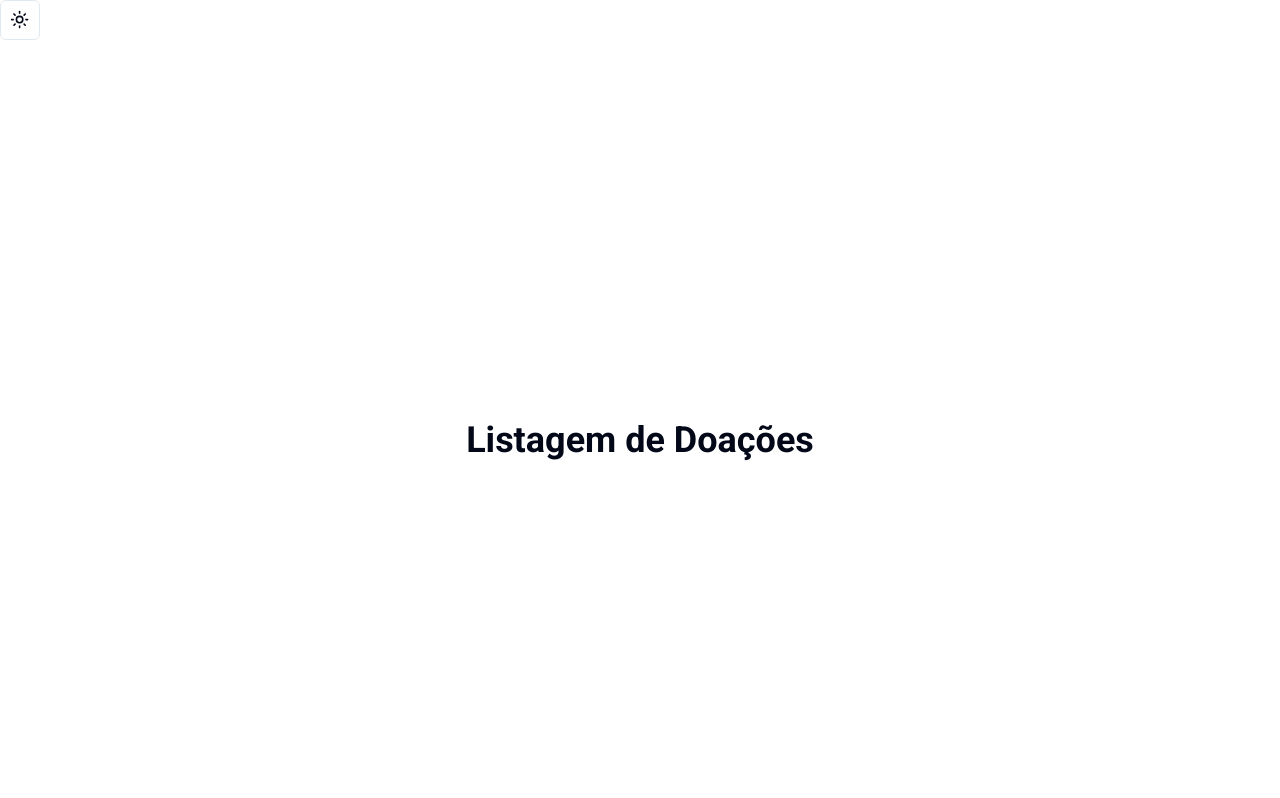
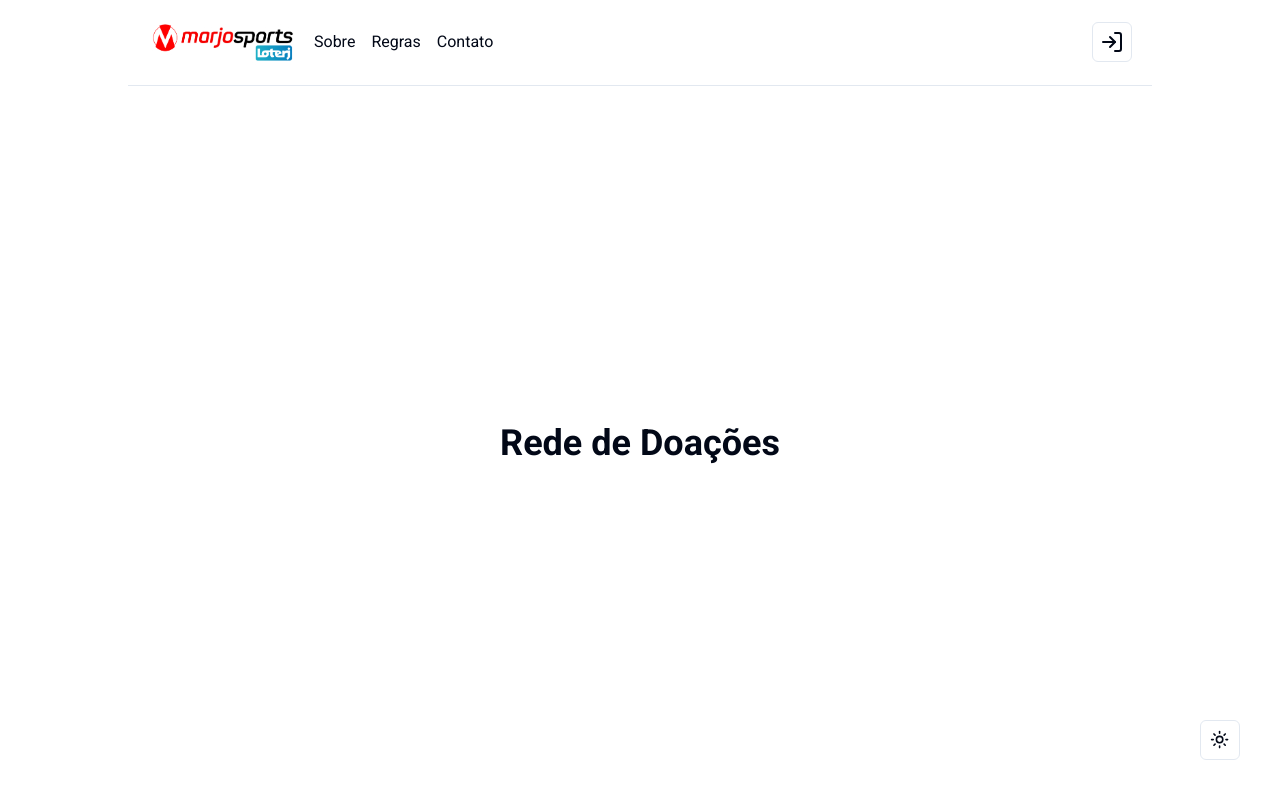
Before and after one commit to famgz/hackathon_marjosports_2024, a Next.js app: page / in a window 1280 px wide. Shown: the top 798 px of the page. Built offline with nearby package versions, Linux system fonts and the light colour scheme.

Commit message:
feat: add header

```diff
--- a/app/globals.css
+++ b/app/globals.css
@@ -74,3 +74,7 @@
     @apply bg-background text-foreground;
   }
 }
+
+.flex-center {
+  @apply flex justify-center items-center text-center;
+}
--- a/app/layout.tsx
+++ b/app/layout.tsx
@@ -3,6 +3,7 @@ import { Inter, Roboto } from "next/font/google";
 import "./globals.css";
 import { ThemeProvider } from "@/components/theme-provider";
 import { ModeToggle } from "@/components/mode-toggle";
+import Header from "@/components/header";
 
 const roboto = Roboto({
   subsets: ["latin"],
@@ -10,8 +11,8 @@ const roboto = Roboto({
 });
 
 export const metadata: Metadata = {
-  title: "Listagem de doações",
-  description: "Listagem de doações",
+  title: "Rede de doações",
+  description: "Rede de doações",
 };
 
 export default function RootLayout({
@@ -24,12 +25,13 @@ export default function RootLayout({
       <body className={roboto.className}>
         <ThemeProvider
           attribute="class"
-          defaultTheme="system"
+          defaultTheme="light"
           enableSystem
           disableTransitionOnChange
         >
-          <ModeToggle />
-          <div className="min-w-screen flex min-h-screen flex-col items-center justify-center">
+          <div className="min-w-screen flex min-h-screen flex-col">
+            <ModeToggle />
+            <Header />
             {children}
           </div>
         </ThemeProvider>
--- a/app/page.tsx
+++ b/app/page.tsx
@@ -1,7 +1,7 @@
 export default function Home() {
   return (
-    <h1 className="flex h-full w-full max-w-[1024px] flex-1 items-center justify-center text-4xl font-bold">
-      Listagem de Doações
-    </h1>
+    <div className="flex-center mx-auto h-full w-full max-w-[1024px] flex-1">
+      <h1 className="text-center text-4xl font-bold">Rede de Doações</h1>
+    </div>
   );
 }
--- /dev/null
+++ b/components/header.tsx
@@ -0,0 +1,66 @@
+"use client";
+
+import { CircleUserRoundIcon, LogInIcon, LogOutIcon } from "lucide-react";
+import Image from "next/image";
+import Link from "next/link";
+import { Button } from "./ui/button";
+import { useState } from "react";
+import { User } from "./models/user";
+
+export default function Header() {
+  const [user, setUser] = useState<User | null>(null);
+
+  const localStorageKey = "user";
+
+  const defaultUser = {
+    id: "123123",
+    name: "Carlos Silva",
+    app_name: "teste",
+    cpf: "12345678900",
+    isAdmin: false,
+    password: "senha",
+  };
+
+  function logIn() {
+    localStorage.setItem(localStorageKey, JSON.stringify(defaultUser));
+    setUser(defaultUser);
+  }
+
+  function logOut() {
+    localStorage.removeItem(localStorageKey);
+    setUser(null);
+  }
+
+  return (
+    <div className="w-full">
+      <div className="mx-auto flex w-full max-w-[1024px] items-center justify-between gap-4 border-b p-5">
+        {/* Links */}
+        <div className="flex items-center gap-4">
+          <Image src="/logo.png" height={0} width={150} alt="" />
+          <Link href="/">Sobre</Link>
+          <Link href="/">Regras</Link>
+          <Link href="/">Contato</Link>
+        </div>
+
+        {/* Buttons */}
+        <div className="flex items-center gap-4">
+          {user ? (
+            <>
+              <Button variant={"outline"} size={"icon"} onClick={logOut}>
+                <LogOutIcon />
+              </Button>
+
+              <Button variant={"outline"} size={"icon"}>
+                <CircleUserRoundIcon />
+              </Button>
+            </>
+          ) : (
+            <Button variant={"outline"} size={"icon"} onClick={logIn}>
+              <LogInIcon />
+            </Button>
+          )}
+        </div>
+      </div>
+    </div>
+  );
+}
--- a/components/mode-toggle.tsx
+++ b/components/mode-toggle.tsx
@@ -1,21 +1,22 @@
-'use client';
+"use client";
 
-import * as React from 'react';
-import { Moon, Sun } from 'lucide-react';
-import { useTheme } from 'next-themes';
+import * as React from "react";
+import { Moon, Sun } from "lucide-react";
+import { useTheme } from "next-themes";
 
-import { Button } from '@/components/ui/button';
+import { Button } from "@/components/ui/button";
 import {
   DropdownMenu,
   DropdownMenuContent,
   DropdownMenuItem,
   DropdownMenuTrigger,
-} from '@/components/ui/dropdown-menu';
+} from "@/components/ui/dropdown-menu";
 
 export function ModeToggle() {
   const { setTheme } = useTheme();
 
   return (
+    <div className="fixed bottom-10 right-10">
       <DropdownMenu>
         <DropdownMenuTrigger asChild>
           <Button variant="outline" size="icon">
@@ -25,16 +26,14 @@ export function ModeToggle() {
           </Button>
         </DropdownMenuTrigger>
         <DropdownMenuContent align="end">
-        <DropdownMenuItem onClick={() => setTheme('light')}>
+          <DropdownMenuItem onClick={() => setTheme("light")}>
             Light
           </DropdownMenuItem>
-        <DropdownMenuItem onClick={() => setTheme('dark')}>
+          <DropdownMenuItem onClick={() => setTheme("dark")}>
             Dark
-        </DropdownMenuItem>
-        <DropdownMenuItem onClick={() => setTheme('system')}>
-          System
           </DropdownMenuItem>
         </DropdownMenuContent>
       </DropdownMenu>
+    </div>
   );
 }
--- /dev/null
+++ b/components/models/user.tsx
@@ -0,0 +1,8 @@
+export interface User {
+  id: string;
+  name: string;
+  app_name: string;
+  cpf: string;
+  isAdmin: boolean;
+  password: string;
+}
--- a/package.json
+++ b/package.json
@@ -1,5 +1,5 @@
 {
-  "name": "hackathon_marjosports_uniesp_2024",
+  "name": "hackathon_marjosports_2024",
   "version": "0.1.0",
   "private": true,
   "scripts": {
@@ -11,6 +11,7 @@
   "dependencies": {
     "@radix-ui/react-dropdown-menu": "^2.1.1",
     "@radix-ui/react-slot": "^1.1.0",
+    "axios": "^1.7.2",
     "class-variance-authority": "^0.7.0",
     "clsx": "^2.1.1",
     "lucide-react": "^0.399.0",
```
Also changed, not shown: public/logo.png (added), 1 other file (tests, documents, lock files or other folders). Lines whose indentation alone changed are shown as unchanged.
